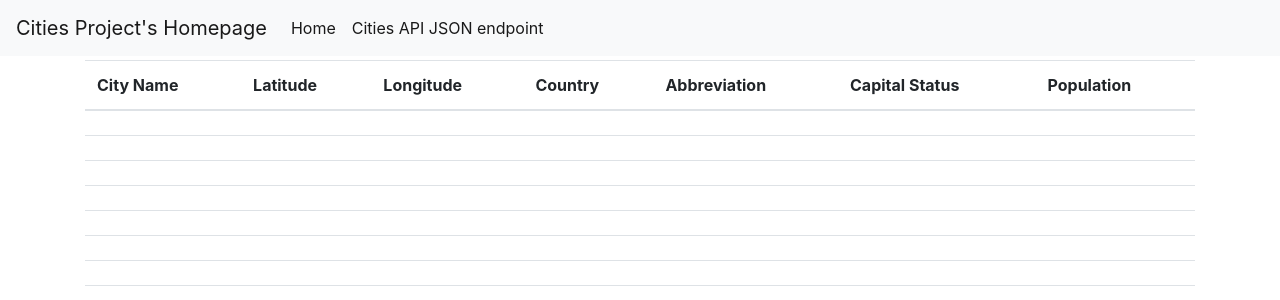
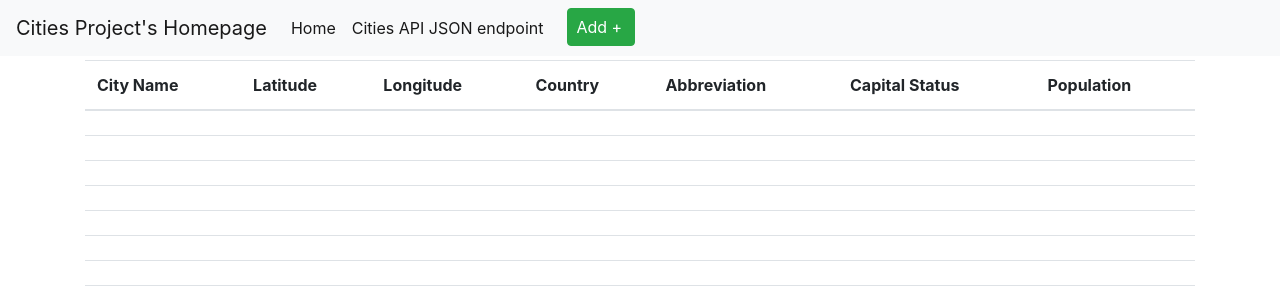
Before and after one commit to kaw393939/PythonDockerFlaskPycharm, a Flask app: page / in a window 1280 px wide. Shown: the top 300 px of the page. Run offline with Flask 2, Linux system fonts and the light colour scheme; data comes from the database, SQL or seed files in the repository; lists and menus that the app fills with data are empty; some libraries are stand-ins or nearby versions.

Commit message:
Fix: Fixed Nav links Fix: Added Add button to navbar for new entry Fix: added db link to docker-compose

```diff
--- a/app/templates/layout.html
+++ b/app/templates/layout.html
@@ -30,13 +30,15 @@
   </button>
   <div class="collapse navbar-collapse" id="navbarNavDropdown">
     <ul class="navbar-nav">
-      <li class="nav-item active">
-        <a class="nav-link" href="#">Home <span class="sr-only">(current)</span></a>
-      </li>
-      <li class="nav-item active">
-        <a class="nav-link" href="api/cities">Cities API JSON endpoint <span class="sr-only">(current)</span></a>
-      </li>
-
+        <li class="nav-item active">
+            <a class="nav-link" href="/">Home <span class="sr-only">(current)</span></a>
+        </li>
+        <li class="nav-item active">
+            <a class="nav-link" href="/api/v1/cities">Cities API JSON endpoint <span class="sr-only">(current)</span></a>
+        </li>
+        <li class="nav-item active">
+            <a class="btn btn-success pl-2 lr-2 ml-3" href="/cities/new">Add +<span class="sr-only">(current)</span></a>
+        </li>
     </ul>
   </div>
 </nav>
--- a/docker-compose.yml
+++ b/docker-compose.yml
@@ -3,6 +3,8 @@ services:
   app:
     build: ./app
     container_name: "Flask_App"
+    links:
+      - db
     depends_on:
       - db
     ports:
```
